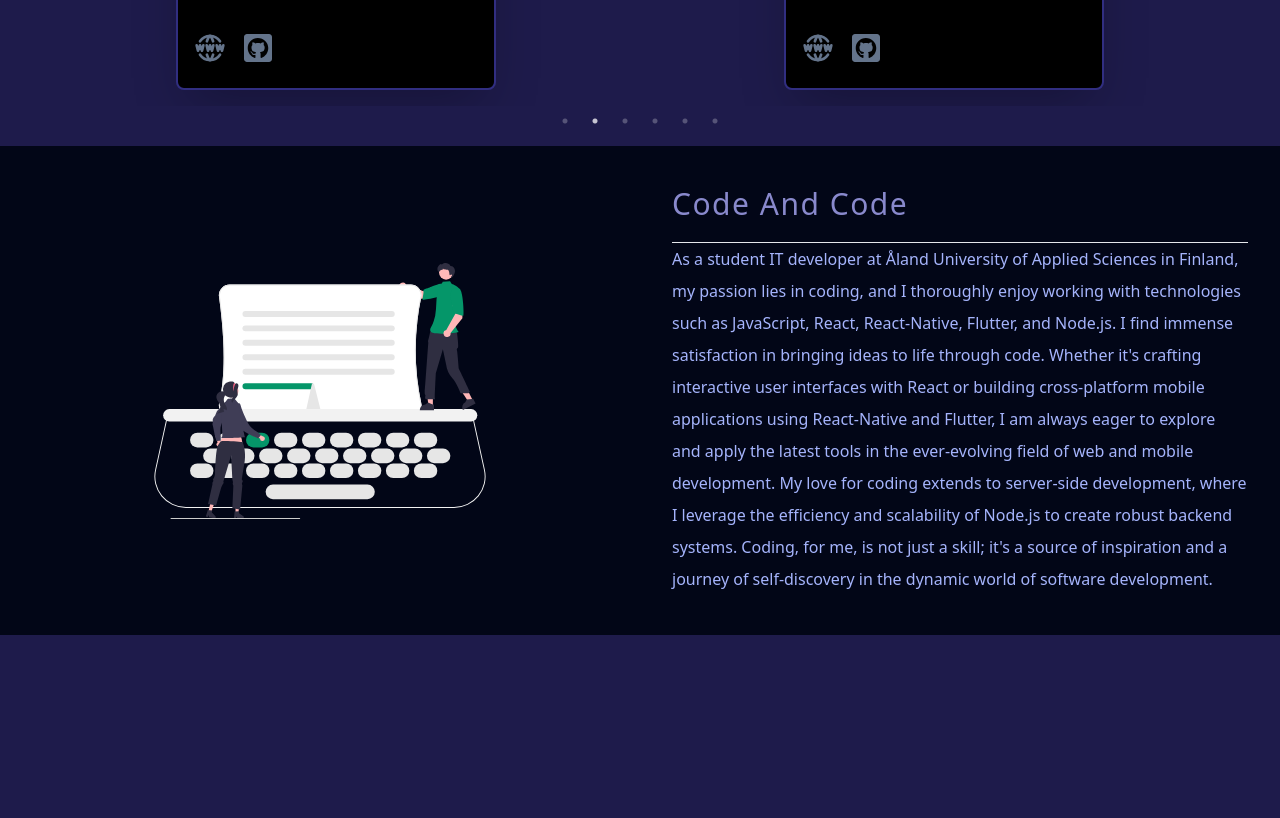
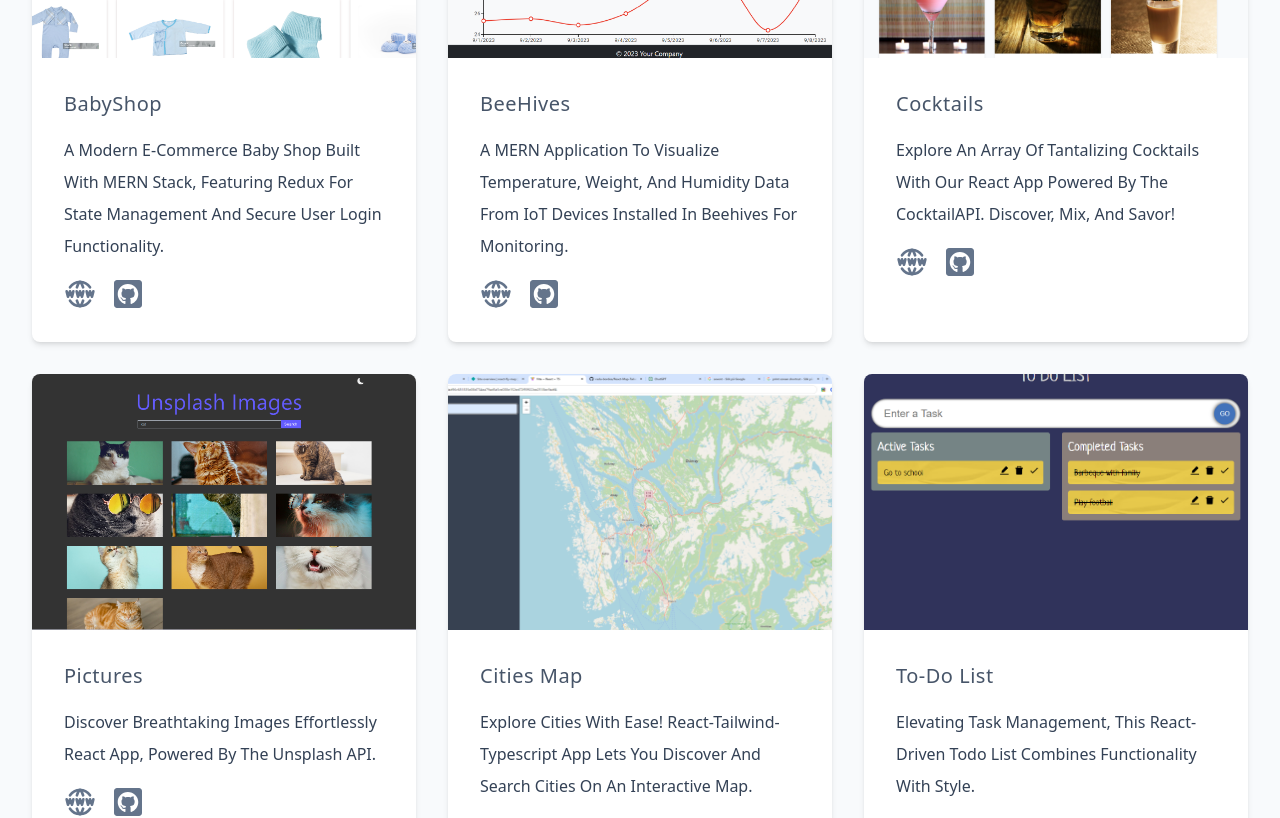
Before and after one commit to radu-bordea/React-Tailwind-Portfolio, a React (Vite) app: page / in a window 1280 px wide. Shown: the part 2220-3038 px from the top of the page. Before the commit the page ends 2863 px from the top, so only its background shows below. Built offline with nearby package versions, Linux system fonts and the light colour scheme.

Commit message:
adjust styles in tailwind

```diff
--- a/index.html
+++ b/index.html
@@ -1,5 +1,5 @@
 <!doctype html>
-<html lang="en" >
+<html lang="en">
   <head>
     <meta charset="UTF-8" />
     <link rel="icon" type="image/svg+xml" href="/vite.svg" />
--- a/src/App.jsx
+++ b/src/App.jsx
@@ -1,4 +1,3 @@
-import React from "react";
 import Navbar from "./components/Navbar";
 import Hero from "./components/Hero";
 import Skills from "./components/Skills";
--- a/src/components/About.jsx
+++ b/src/components/About.jsx
@@ -1,15 +1,14 @@
-import React from "react";
 import aboutSvg from "../assets/about.svg";
 import SectionTitle from "./SectionTitle";
 
 const About = () => {
   return (
-    <section className="bg-slate-950 py-10 my-2" id="about">
+    <section className="bg-white py-20" id="about">
       <div className="align-element grid md:grid-cols-2 items-center gap-16">
         <img src={aboutSvg} className="w-full h-64" />
         <article>
           <SectionTitle text="code and code" />
-          <p className="text-indigo-300 leading-loose">
+          <p className="text-gray-600 leading-loose">
             As a student IT developer at Åland University of Applied Sciences in
             Finland, my passion lies in coding, and I thoroughly enjoy working
             with technologies such as JavaScript, React, React-Native, Flutter,
--- a/src/components/Hero.jsx
+++ b/src/components/Hero.jsx
@@ -1,4 +1,3 @@
-import React from "react";
 import heroImg from "../assets/hero.svg";
 import { FaGithubSquare, FaLinkedin } from "react-icons/fa";
 
@@ -7,7 +6,7 @@ const Hero = () => {
   const linkedin = "https://www.linkedin.com/in/radu-nicolae-bordea-695155220/"; // Replace with your LinkedIn profile URL
 
   return (
-    <div className="bg-indigo-950 py-24">
+    <div className="bg-teal-100 py-24">
       <div className="align-element grid md:grid-cols-2 items-center gap-8">
         <article>
           <h1 className="text-7xl font-bold tracking-wider">I'm Radu</h1>
--- a/src/components/Navbar.jsx
+++ b/src/components/Navbar.jsx
@@ -1,9 +1,8 @@
-import React from "react";
 import { links } from "../data";
 
 const Navbar = () => {
   return (
-    <div className="bg-indigo-950">
+    <div className="bg-teal-100">
       <div className="align-element py-4 flex flex-col sm:flex-row sm:gap-x-16 sm:items-center sm:py-8">
         <h2 className="text-3xl font-bold">
           Web <span className="text-teal-500">Dev</span>
--- a/src/components/Projects.jsx
+++ b/src/components/Projects.jsx
@@ -1,31 +1,21 @@
-import React from "react";
 import ProjectsCard from "./ProjectsCard";
 import { projects } from "../data";
 import SectionTitle from "./SectionTitle";
 import "slick-carousel/slick/slick.css";
 import "slick-carousel/slick/slick-theme.css";
-import Slider from "react-slick";
 
 const Projects = () => {
-  const settings = {
-    dots: true,
-    infinite: true,
-    speed: 1000,
-    slidesToShow: 2,
-    slidesToScroll: 1,
-    autoplay: true,
-    autoplaySpeed: 3000,
-    pauseOnHover: true,
-  };
+
 
   return (
-    <section className=" py-8 align-element" id="projects">
+    <section className=" py-20 align-element" id="projects">
       <SectionTitle text="web creation" />
-      <Slider {...settings} className="custom-slick-dots">
+        <div className="py-16 grid lg:grid-cols-2 xl:grid-cols-3 gap-8">
+
         {projects.map((project) => (
           <ProjectsCard key={project.id} {...project} />
         ))}
-      </Slider>
+        </div>
     </section>
   );
 };
--- a/src/components/ProjectsCard.jsx
+++ b/src/components/ProjectsCard.jsx
@@ -1,28 +1,27 @@
-import React from "react";
 import { FaGithubSquare, FaLinkedin } from "react-icons/fa";
 import { TbWorldWww } from "react-icons/tb";
 
 const ProjectsCard = ({ url, img, github, title, text }) => {
   return (
-    <article className="bg-black border-2 border-indigo-900 shadow-2xl rounded-lg  mx-auto my-4 h-96 w-36 md:w-80 md:h-96 hover:shadow-2xl duration-300">
+    <article className="bg-white rounded-lg shadow-md hover:shadow-xl duration-300">
       <img
         src={img}
         alt={title}
-        className=" rounded-t-lg h-32 md:h-40 w-60 px-2 mx-auto py-4"
+        className="w-full object-cover rounded-t-lg h-64"
       />
-      <div className="capitalize py-2 px-4 ">
-        <h2 className="text-xl tracking-wide font-medium text-slate-400">
+      <div className="capitalize p-8">
+        <h2 className="text-xl tracking-wide font-medium">
           {title}
         </h2>
-        <p className="mt-4 text-slate-400 text-xs md:text-sm h-28 md:h-24 ">
+        <p className="mt-4 text-slate-700 leading-loose">
           {text}
         </p>
         <div className="mt-4 flex gap-x-4">
           <a href={url}>
-             <TbWorldWww className="h-8 w-8 text-slate-500 hover:text-slate-400 duration-300" />
+             <TbWorldWww className="h-8 w-8 text-slate-500 hover:text-black duration-300" />
           </a>
           <a href={github}>
-            <FaGithubSquare className="h-8 w-8 text-slate-500 hover:text-slate-400 duration-300" />
+            <FaGithubSquare className="h-8 w-8 text-slate-500 hover:text-black duration-300" />
           </a>
         </div>
       </div>
--- a/src/components/SectionTitle.jsx
+++ b/src/components/SectionTitle.jsx
@@ -1,4 +1,3 @@
-import React from 'react'
 
 const SectionTitle = ({text}) => {
   return (
--- a/src/components/Skills.jsx
+++ b/src/components/Skills.jsx
@@ -1,4 +1,3 @@
-import React from 'react'
 import SectionTitle from './SectionTitle'
 import SkillsCard from './SkillsCard'
 import { skills } from '../data'
--- a/src/components/SkillsCard.jsx
+++ b/src/components/SkillsCard.jsx
@@ -1,4 +1,3 @@
-import React from "react";
 
 const SkillsCard = ({ icon, title, text }) => {
   return (
@@ -6,7 +5,7 @@ const SkillsCard = ({ icon, title, text }) => {
       <span>
         {icon}
         <h4 className="mt-2 mx-1 font-bold">{title}</h4>
-        <p className="mx-1 my-2 text-slate-400">{text}</p>
+        <p className="mx-1 my-2 text-slate-500">{text}</p>
       </span>
     </article>
   );
--- a/src/data.jsx
+++ b/src/data.jsx
@@ -19,31 +19,31 @@ export const skills = [
   {
     id: nanoid(),
     title: "HTML&CSS",
-    icon: <FaHtml5 className="h-16 w-16 text-teal-500" />,
+    icon: <FaHtml5 className="h-16 w-16 text-teal-400" />,
     text: "As a moderate-level developer, I have gained proficiency in crafting web pages using HTML and CSS. My journey began with school projects, where I learned the fundamentals of structuring content (HTML) and styling it (CSS). Further honing my skills through Udemy courses and independent learning, I've successfully created aesthetically pleasing and responsive user interfaces. My ability to blend design principles with coding ensures the delivery of visually engaging and user-friendly websites.",
   },
   {
     id: nanoid(),
     title: "Javascript",
-    icon: <FaJs className="h-16 w-16 text-teal-500" />,
+    icon: <FaJs className="h-16 w-16 text-teal-400" />,
     text: "With a moderate skill level in JavaScript, I've embarked on a dynamic programming journey. Starting from foundational knowledge acquired in school projects, I delved deeper into the language through Udemy courses and self-directed projects. This journey has equipped me with the ability to create interactive and feature-rich websites. Leveraging my skills, I've implemented functionalities ranging from user input validation to asynchronous requests. My JavaScript proficiency is demonstrated through practical application and continuous exploration of its evolving ecosystem.",
   },
   {
     id: nanoid(),
     title: "React",
-    icon: <FaReact className="h-16 w-16 text-teal-500" />,
+    icon: <FaReact className="h-16 w-16 text-teal-400" />,
     text: "Venturing into the world of frontend development, I've acquired a moderate proficiency in React. My introduction to this powerful library began with school projects, and I subsequently deepened my understanding through Udemy courses and personal initiatives. Leveraging React, I've developed reusable components and interactive user interfaces. My grasp of state management, component lifecycles, and routing showcases my ability to create dynamic, efficient, and scalable web applications. As a developer, I'm committed to staying abreast of React's latest advancements and refining my skills through hands-on experience..",
   },
   {
     id: nanoid(),
     title: "NodeJS & ExpressJs",
-    icon: <FaNodeJs className="h-16 w-16 text-teal-500" />,
+    icon: <FaNodeJs className="h-16 w-16 text-teal-400" />,
     text: "I had been proficient in Node.js and Express, with experience in developing scalable server-side applications. I had created RESTful APIs and integrated middleware for authentication, logging, and error handling. I had managed databases with MongoDB Atlas, optimized queries, and performed data migrations. I had developed front-end interfaces using React, ensuring seamless integration with back-end services. I had applied asynchronous programming techniques and security best practices.",
   },
   {
     id: nanoid(),
     title: "Bootsrap",
-    icon: <SiBootstrap className="h-16 w-16 text-teal-500" />,
+    icon: <SiBootstrap className="h-16 w-16 text-teal-400" />,
     text: "I have hands-on experience with Bootstrap, working on projects like BeHives and Babyshop. In BeHives, I developed responsive layouts and streamlined the UI for better user engagement. For Babyshop, I crafted mobile-first e-commerce interfaces, ensuring a smooth and consistent user experience across devices, focusing on aesthetics and functionality with Bootstrap components.",
   },
 ];
--- a/src/index.css
+++ b/src/index.css
@@ -1,22 +1,8 @@
 @tailwind base;
 html {
-    scroll-behavior: smooth;
-    background-color: rgb(30 27 75);
-    color: rgba(142, 142, 211, 0.966)
-}
-
-/* Add this CSS to your stylesheet or Tailwind CSS configuration */
-.custom-slick-dots {
-  .slick-dots {
-    margin-top: 2px; /* Adjust the position as needed */
-  }
-  .slick-dots li button:before {
-    color: white !important;
-  }
-
-  .slick-dots li.slick-active button:before {
-    color: white !important;
-  }
+  scroll-behavior: smooth;
+  background-color: #f8fafc;
+  color: #475569;
 }
 
 
@@ -24,7 +10,7 @@ html {
 @tailwind utilities;
 
 @layer components {
-    .align-element{
-        @apply mx-auto max-w-7xl px-8;
-    }
+  .align-element {
+    @apply mx-auto max-w-7xl px-8;
+  }
 }
```
Also changed, not shown: src/assets/hero.svg.
